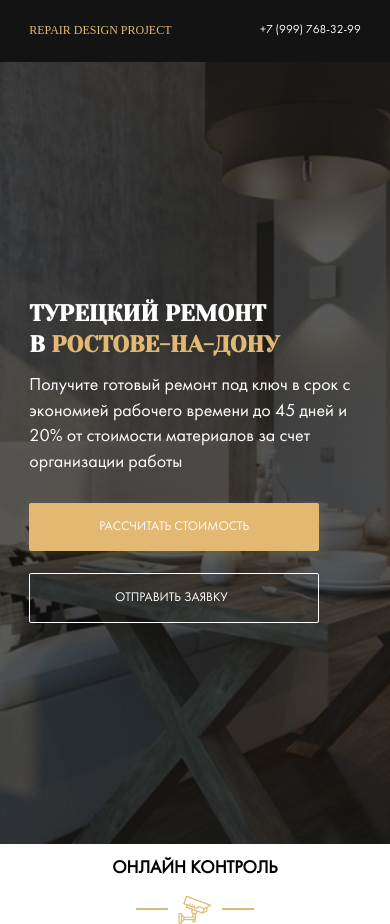
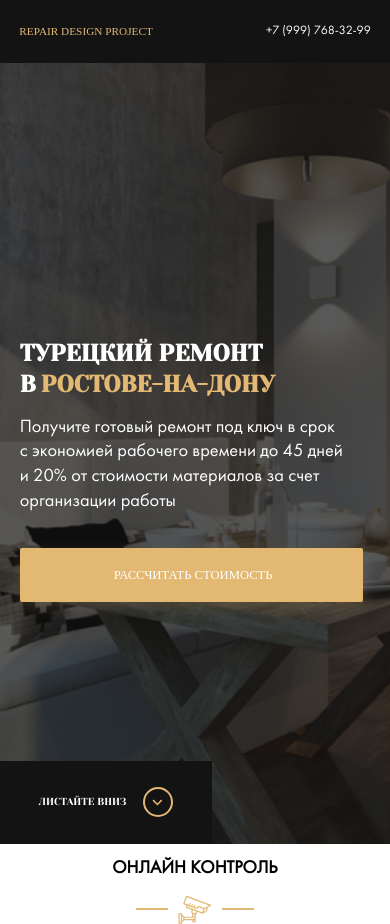
Before and after one commit to chetverikoff/Design-Repair, a website: page index.html in a window 390 px wide. Drawn offline with nearby package versions, Linux system fonts and the light colour scheme; files that its build step writes are made by us from their sources; files whose address does not match are found by name.

Commit message:
fix: changed settings under the monitor <570 px

```diff
--- a/sass/_media.sass
+++ b/sass/_media.sass
@@ -14,29 +14,62 @@
       margin-left: 0
 @media screen and ( max-width: 570px )
   .logo
-    font-size: 1rem
+    font-size: 0.94rem
+    margin-left: -10px
   .contacts
     &__phone
       margin-right: 0
+      font-size: 1.04rem
       color: $light
       text-decoration: none
     &__button
       display: none
+  .menu
+    &__contacts
+      margin-right: -10px
   .hero
+    &__content
+      margin-top: 1.6rem
+      margin-bottom: 0rem
+    &__title
+      margin-left: -0.8rem
     &__text
-      font-size: 1.5rem
-      margin-bottom: 2.28rem
+      position: relative
+      top: -1.5px
+      max-width: 325px
+      margin-bottom: 32px
+      margin-top: 16px
+      margin-left: -0.8rem
+      font-size: 1.53rem
+      line-height: 135.84%
     &__button
-      display: block
-      min-width: 24.18rem
-      margin-bottom: 1.86rem
-      font-size: 1.08rem
+      display: inline-block
+      min-width: 343px
+      margin-left: -0.8rem
+      margin-bottom: 27px
+      font-family: FuturaDemiC
+  .button
+    &--primary
+      padding: 20px 65px 19px 69px
+      font-size: 1.05rem
+      overflow:hidden
+      // opacity: 0
+    &--outline
+      display: none
+      padding: 19px 37px 19px 43px
+      font-size: 1.03rem
+      opacity: 0
+    &--opacity
+      opacity: 1
     &__scroll-down
       display: none
   .title
     max-width: 24.28rem
-    font-size: 1.9rem
+    margin-top: 24px
+    font-size: 1.95rem
     line-height: 132.83%
+    &--primary
+      margin-left: -0.125rem
 @media screen and ( max-height: 550px )
   .hero
     &__scroll-down
```
